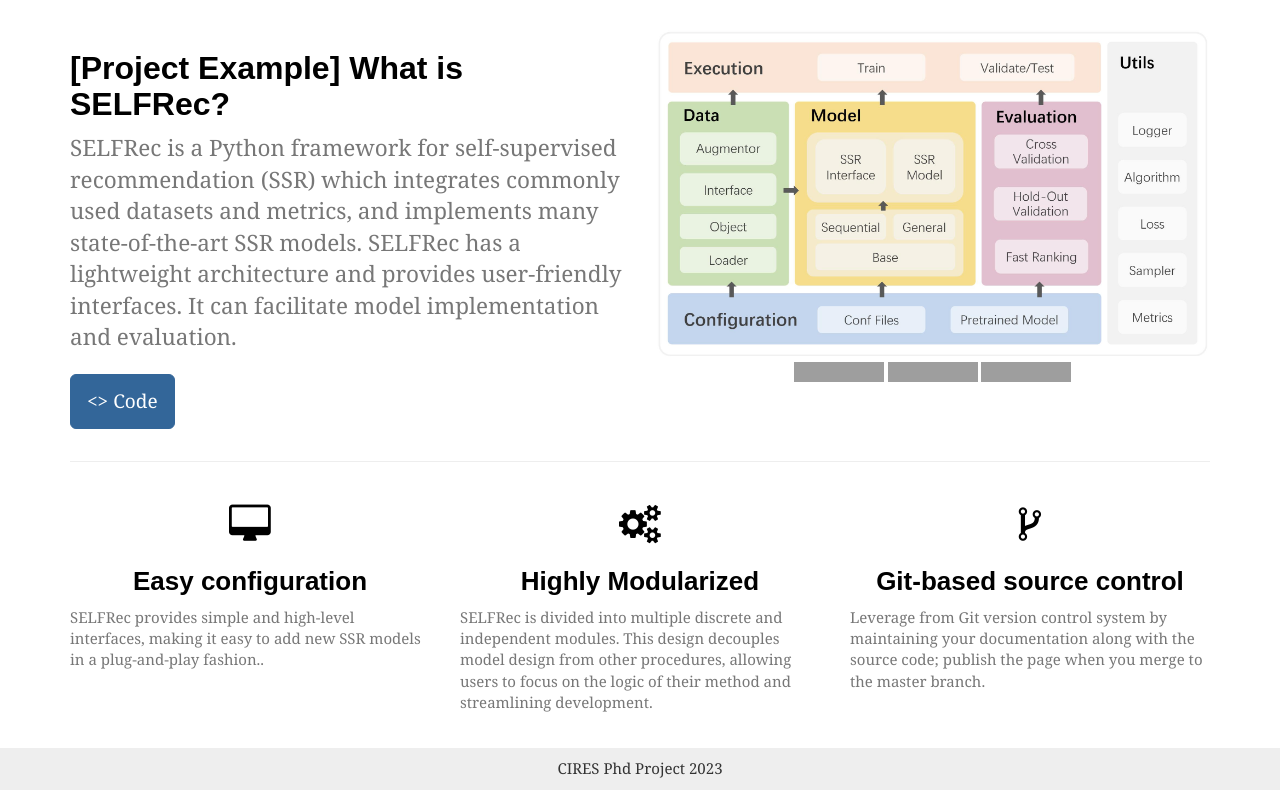
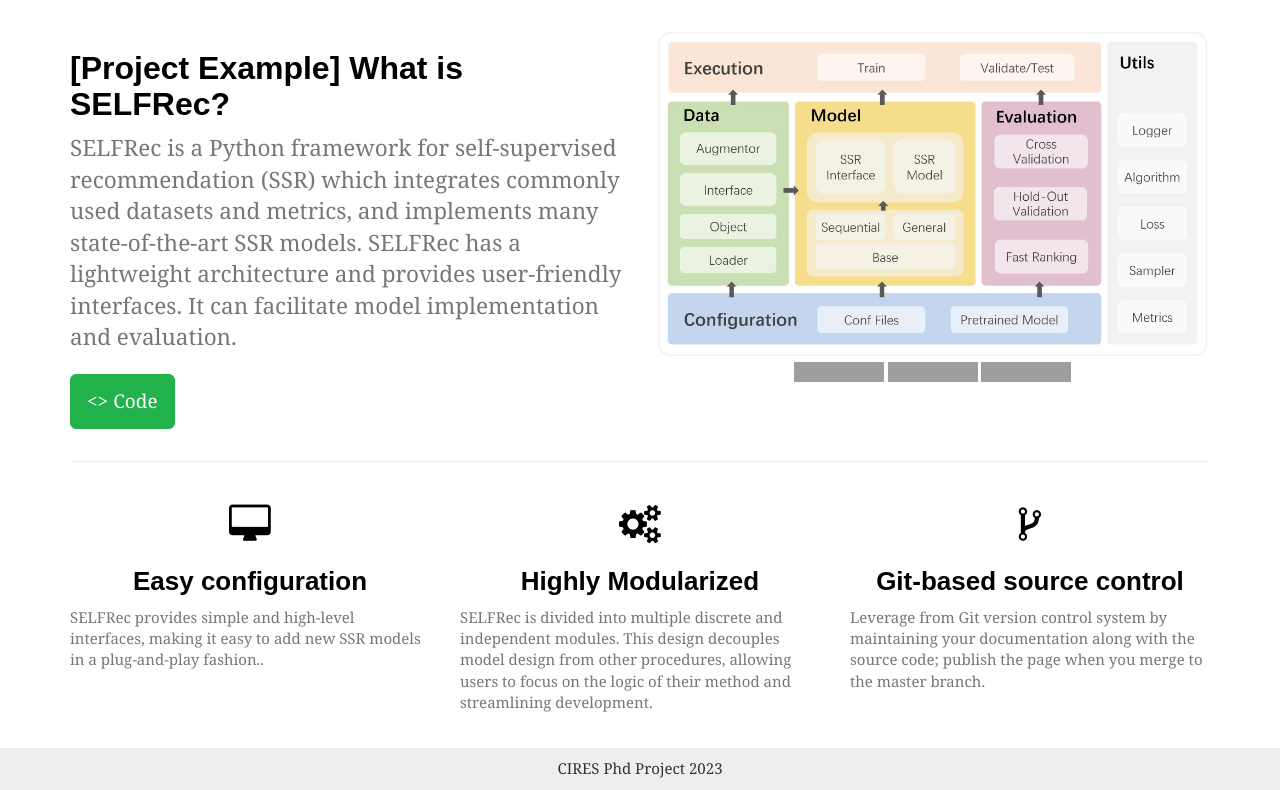
Before and after one commit to CIRES-Hub/CIRES-Hub.github.io, a Jekyll site: the page built from index.html, in a window 1280 px wide and 1187 px high. Shown: the part 397-1187 px from the top of the window. Built offline with Jekyll 4.4.1, drawn with Linux system fonts in a browser that asks for light colours; some web fonts are replaced; grey boxes are pictures that could not be loaded.

Commit message:
initialize

```diff
--- a/index.html
+++ b/index.html
@@ -16,7 +16,7 @@
         <div class="col-md-6">
             <h2 class="header-light regular-pad">[Project Example] What is SELFRec?</h2>
               <p class="lead">SELFRec is a Python framework for self-supervised recommendation (SSR) which integrates commonly used datasets and metrics, and implements many state-of-the-art SSR models. SELFRec has a lightweight architecture and provides user-friendly interfaces. It can facilitate model implementation and evaluation.</p>
-        <p><a class="btn btn-info btn-lg" href="https://github.com/Coder-Yu/SELFRec/" role="button"><> Code</a></p>
+        <p><a class="btn btn-success btn-lg" href="https://github.com/Coder-Yu/SELFRec/" role="button"><> Code</a></p>
         </div>
         <div class="col-md-6 text-center">
             <img src="{{ "/assets/img/project-logo.jpg" | relative_url }}" alt="project logo" class="img-responsive">
```
